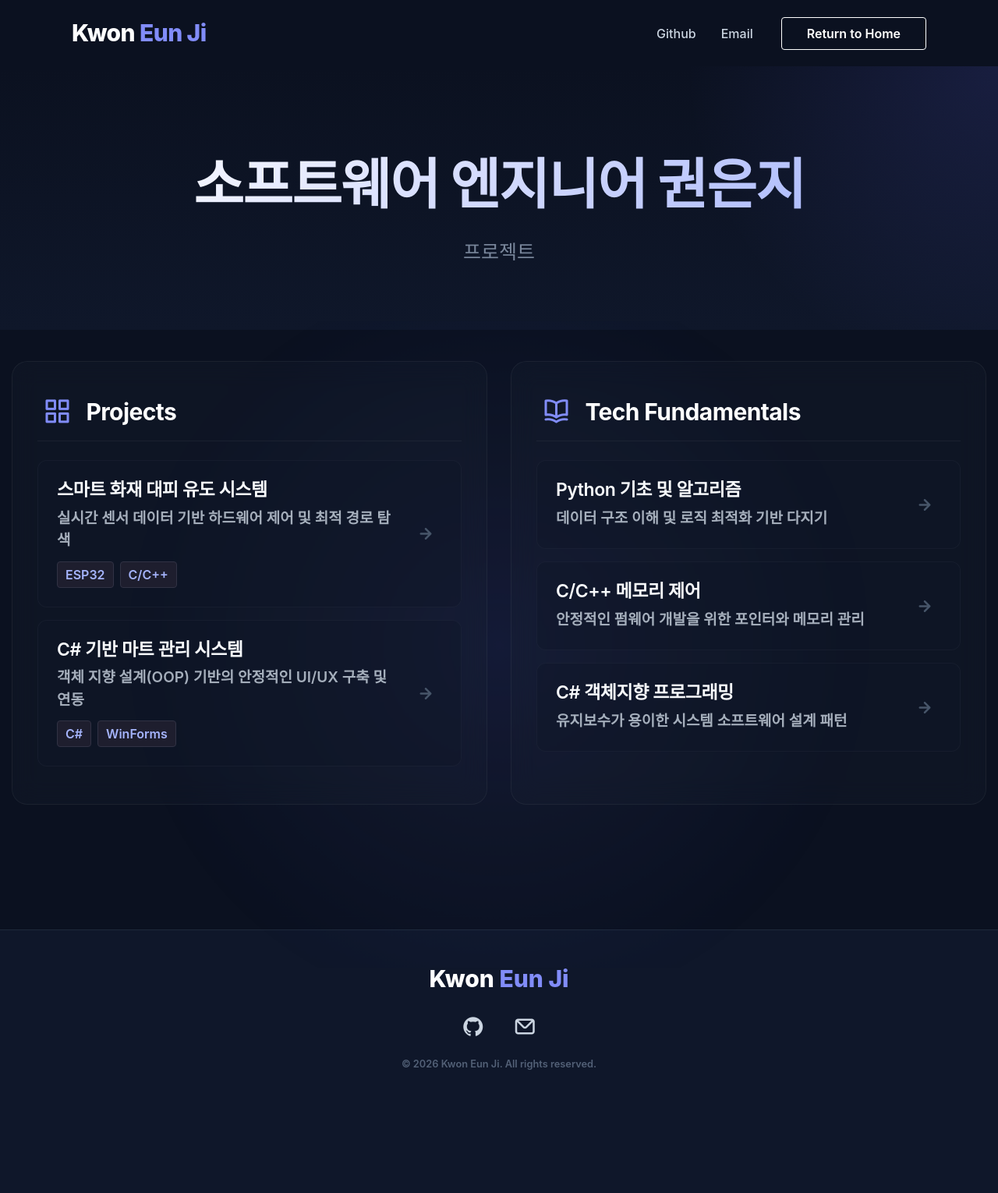
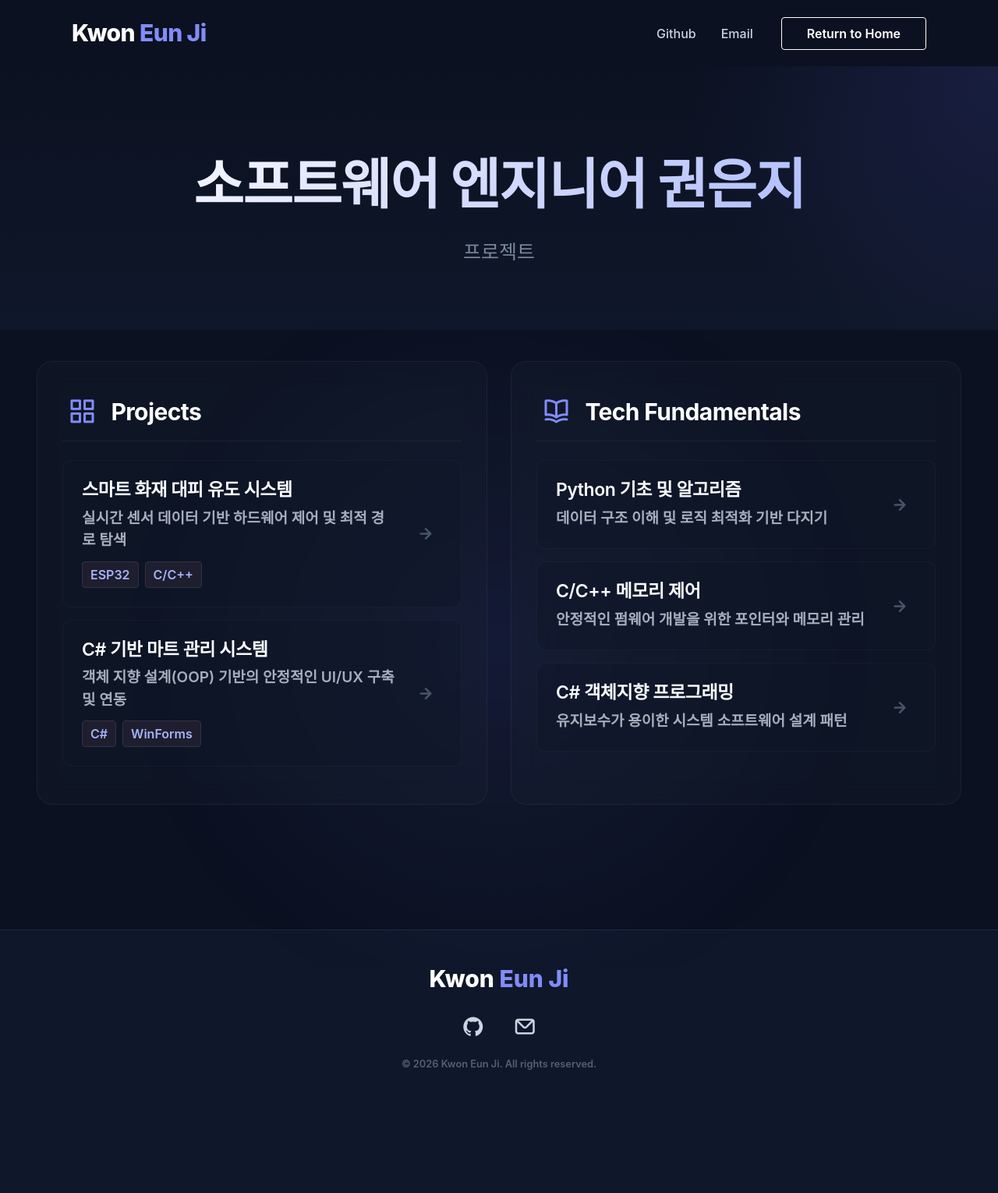
Before and after one commit to eunji021/eunji021.github.io, a Jekyll site: the page built from index.html, in a window 1280 px wide. Shown: the whole page at 78% size. Built offline with Jekyll 4.4.1, drawn with Linux system fonts in a browser that asks for light colours; nearby versions of some CDN libraries; some web fonts are replaced; comment, search, counter and statistics services are not loaded.

Commit message:
디자인변경5

```diff
--- a/index.html
+++ b/index.html
@@ -9,7 +9,7 @@ title: Home
   <!-- Glow Background Effect -->
   <div class="dashboard-glow"></div>
 
-  <div class="container grid-xl" style="max-width: 1400px; position: relative; z-index: 2;">
+  <div class="container" style="max-width: 1400px !important; width: 95% !important; position: relative; z-index: 2;">
 
     <!-- Dashboard Split Section -->
     <div class="columns" style="margin-top: 40px; display: flex; align-items: stretch;">
```
